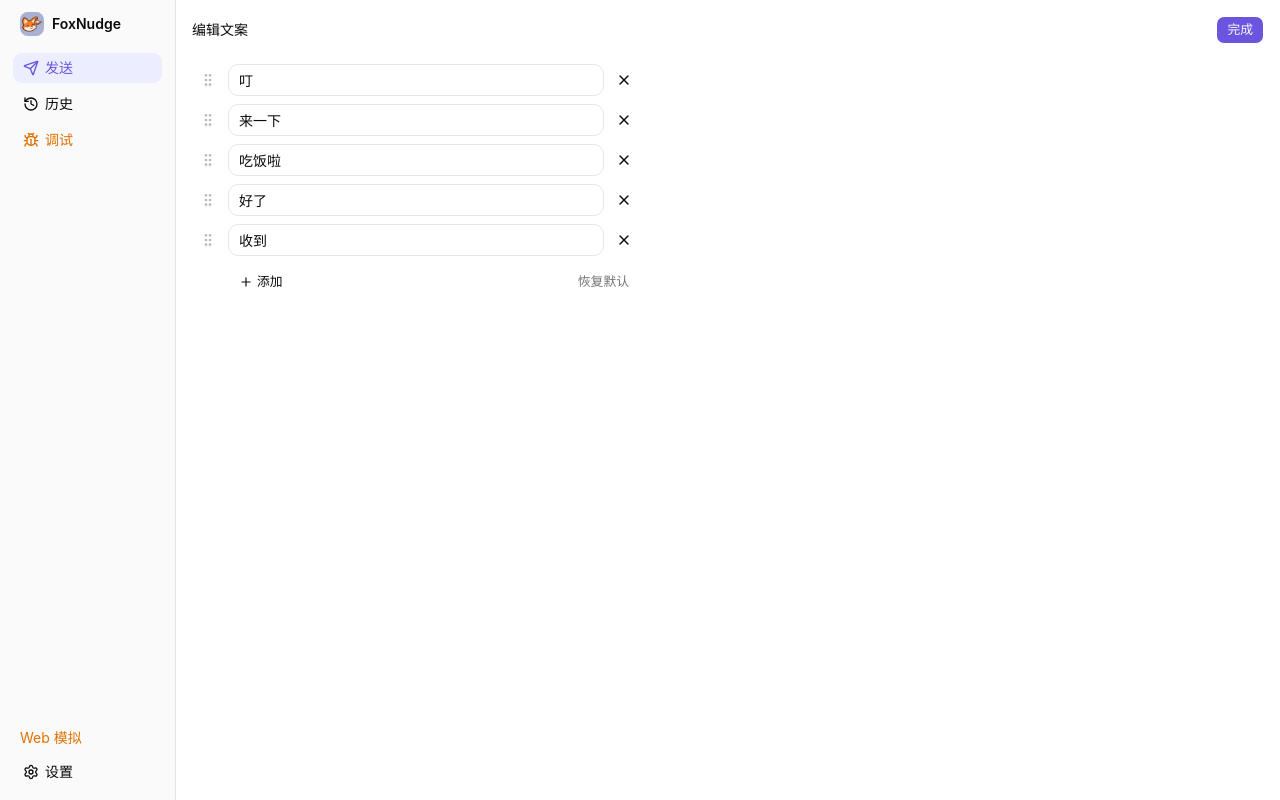
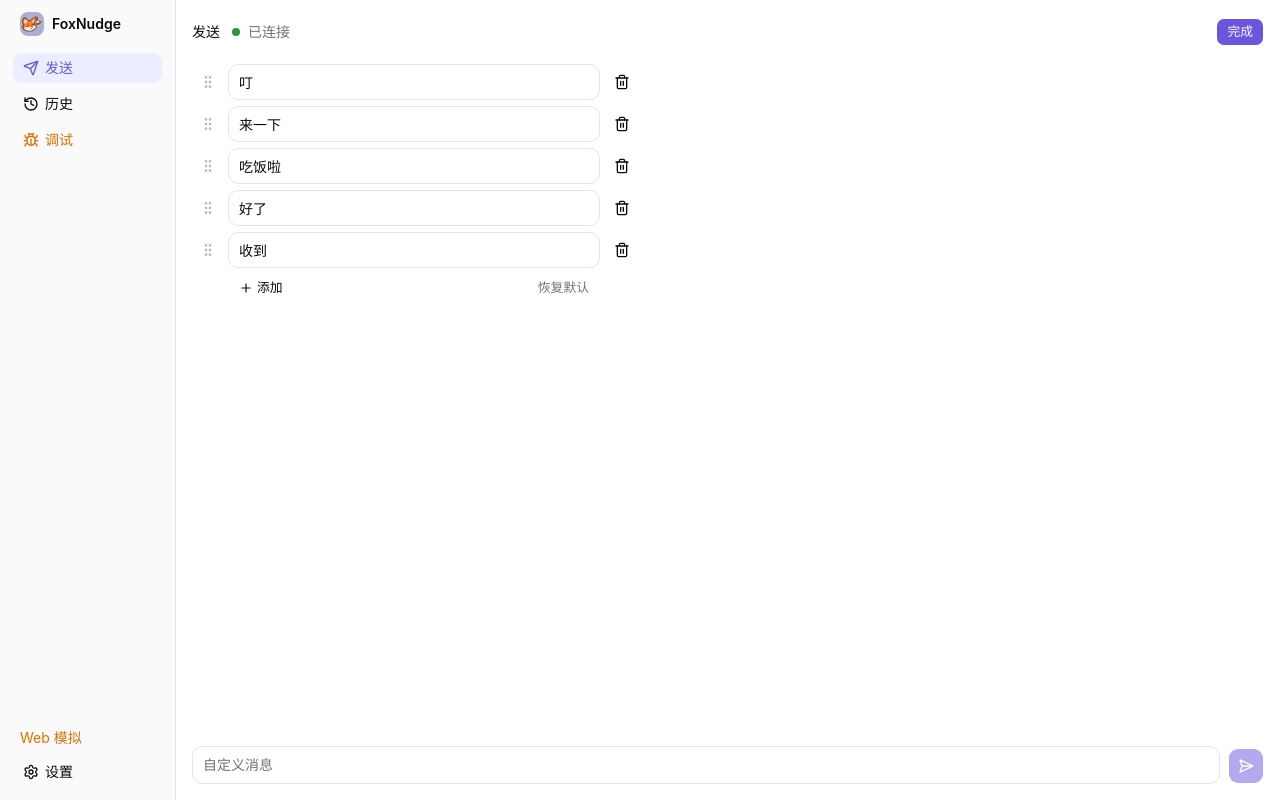
Before and after one commit to Tobepeter/fox-nudge, a React (Vite) app: page / in a window 1280 px wide. Both pictures are taken after a click on the button 1250 px from the left and 30 px from the top of the page. Built offline with nearby package versions, Linux system fonts and the light colour scheme.

Commit message:
编辑文案不改布局：按钮原地变输入框加垃圾桶；删除带倒计时撤销；历史标注保留条数
Co-Authored-By: Claude Opus 5.5 <noreply@anthropic.com>

```diff
--- a/src/components/compose.tsx
+++ b/src/components/compose.tsx
@@ -1,5 +1,5 @@
-import { useEffect, useState, type RefObject } from 'react'
-import { GripVertical, Pencil, Plus, SendHorizontal, X } from 'lucide-react'
+import { useCallback, useEffect, useRef, useState, type RefObject } from 'react'
+import { GripVertical, Pencil, Plus, SendHorizontal, Trash2 } from 'lucide-react'
 import {
   closestCenter,
   DndContext,
@@ -18,15 +18,17 @@ import { AutoTextarea } from './auto-textarea'
 import { ConfirmAction } from './confirm-action'
 import { ConnectionStatus } from './connection-status'
 import { Tip } from './tip'
+import { UndoNotice, type PendingUndo } from './undo-notice'
 import type { Snapshot, Template } from '../lib/runtime'
 
 const LIMIT = 10
-// 编辑列表只允许上下拖
+const TEXT_LIMIT = 100
+const UNDO_MS = 5000
+// 只允许上下拖
 const vertical: Modifier = ({ transform }) => ({ ...transform, x: 0 })
-const TEXT_LIMIT = 100
 
-// 失焦或回车保存，Esc 还原
-function TextField(props: { value: string; onSave: (value: string) => void; autoFocus?: boolean; placeholder?: string }) {
+// 编辑态的文案输入框：和按钮同高，失焦或回车保存，Esc 还原
+function TextField(props: { value: string; onSave: (value: string) => void; autoFocus?: boolean; placeholder?: string; onCancel?: () => void }) {
   const [value, setValue] = useState(props.value)
   useEffect(() => setValue(props.value), [props.value])
   return (
@@ -35,19 +37,40 @@ function TextField(props: { value: string; onSave: (value: string) => void; auto
       value={value}
       maxLength={TEXT_LIMIT}
       placeholder={props.placeholder}
+      className='h-9 min-w-0 flex-1'
       onChange={(e) => setValue(e.target.value)}
-      onBlur={() => value.trim() && value.trim() !== props.value && props.onSave(value.trim())}
+      onBlur={() => {
+        const next = value.trim()
+        if (next && next !== props.value) props.onSave(next)
+        else if (!next) props.onCancel?.()
+      }}
       onKeyDown={(e) => {
         if (e.key === 'Enter' && !e.nativeEvent.isComposing) (e.target as HTMLInputElement).blur()
-        if (e.key === 'Escape') setValue(props.value)
+        if (e.key === 'Escape') {
+          setValue(props.value)
+          props.onCancel?.()
+        }
       }}
     />
   )
 }
 
-// 拖动把手，平时淡一些，悬停整行时加深
-function Handle({ sortable }: { sortable: ReturnType<typeof useSortable> }) {
+// 一行：左侧把手、中间按钮或输入框、右侧固定一格（编辑时是垃圾桶），两种状态位置和高度一致
+function Row(props: {
+  item: Template
+  editing: boolean
+  disabled: boolean
+  send: (text: string) => void
+  update: (text: string) => void
+  remove: () => void
+}) {
+  const sortable = useSortable({ id: props.item.id })
   return (
+    <li
+      ref={sortable.setNodeRef}
+      style={{ transform: CSS.Translate.toString(sortable.transform), transition: sortable.transition }}
+      className={`group flex items-center gap-1 ${sortable.isDragging ? 'relative z-10' : ''}`}
+    >
       <button
         aria-label='拖动排序'
         className='flex size-8 shrink-0 cursor-grab touch-none items-center justify-center rounded-md text-muted-foreground/50 group-hover:text-muted-foreground hover:bg-muted active:cursor-grabbing'
@@ -56,38 +79,9 @@ function Handle({ sortable }: { sortable: ReturnType<typeof useSortable> }) {
       >
         <GripVertical className='size-4' />
       </button>
-  )
-}
-
-function Row(props: { item: Template; update: (text: string) => void; remove: () => void }) {
-  const sortable = useSortable({ id: props.item.id })
-  return (
-    <li
-      ref={sortable.setNodeRef}
-      style={{ transform: CSS.Translate.toString(sortable.transform), transition: sortable.transition }}
-      className={`group flex items-center gap-1 bg-background py-1 ${sortable.isDragging ? 'relative z-10 rounded-lg shadow-md' : ''}`}
-    >
-      <Handle sortable={sortable} />
+      {props.editing ? (
         <TextField value={props.item.text} onSave={props.update} />
-      <Tip content='删除'>
-        <Button variant='ghost' size='icon' aria-label='删除' onClick={props.remove}>
-          <X />
-        </Button>
-      </Tip>
-    </li>
-  )
-}
-
-// 发送列表的一行：左侧把手拖动排序，整行按钮点击广播
-function SendRow(props: { item: Template; disabled: boolean; send: (text: string) => void }) {
-  const sortable = useSortable({ id: props.item.id })
-  return (
-    <li
-      ref={sortable.setNodeRef}
-      style={{ transform: CSS.Translate.toString(sortable.transform), transition: sortable.transition }}
-      className={`group flex items-center gap-1 ${sortable.isDragging ? 'relative z-10' : ''}`}
-    >
-      <Handle sortable={sortable} />
+      ) : (
         <Button
           variant='outline'
           className={`h-9 min-w-0 flex-1 justify-start ${sortable.isDragging ? 'shadow-md' : ''}`}
@@ -96,96 +90,17 @@ function SendRow(props: { item: Template; disabled: boolean; send: (text: string
         >
           <span className='truncate'>{props.item.text}</span>
         </Button>
+      )}
+      <span className='flex size-9 shrink-0 items-center justify-center'>
+        {props.editing && (
+          <Tip content='删除'>
+            <Button variant='ghost' size='icon' aria-label='删除' onClick={props.remove}>
+              <Trash2 />
+            </Button>
+          </Tip>
+        )}
+      </span>
     </li>
-  )
-}
-
-function SendList(props: { items: Template[]; disabled: boolean; send: (text: string) => void; save: (next: Template[]) => void }) {
-  const { items } = props
-  const sensors = useSensors(useSensor(PointerSensor), useSensor(KeyboardSensor, { coordinateGetter: sortableKeyboardCoordinates }))
-  function onDragEnd({ active, over }: DragEndEvent) {
-    if (!over || active.id === over.id) return
-    props.save(arrayMove(items, items.findIndex((t) => t.id === active.id), items.findIndex((t) => t.id === over.id)))
-  }
-  return (
-    <DndContext sensors={sensors} collisionDetection={closestCenter} modifiers={[vertical]} onDragEnd={onDragEnd}>
-      <SortableContext items={items.map((t) => t.id)} strategy={verticalListSortingStrategy}>
-        <ul className='max-w-md space-y-1.5'>
-          {items.map((item) => (
-            <SendRow key={item.id} item={item} disabled={props.disabled} send={props.send} />
-          ))}
-        </ul>
-      </SortableContext>
-    </DndContext>
-  )
-}
-
-// 编辑模式：一行一条，拖动左侧把手排序
-function Editor(props: { items: Template[]; save: (next: Template[]) => void; reset: () => Promise<boolean> }) {
-  const { items, save } = props
-  const [adding, setAdding] = useState(false)
-  const sensors = useSensors(
-    useSensor(PointerSensor),
-    useSensor(KeyboardSensor, { coordinateGetter: sortableKeyboardCoordinates }),
-  )
-  function onDragEnd({ active, over }: DragEndEvent) {
-    if (!over || active.id === over.id) return
-    save(arrayMove(items, items.findIndex((t) => t.id === active.id), items.findIndex((t) => t.id === over.id)))
-  }
-  return (
-    <div className='max-w-md'>
-      <DndContext sensors={sensors} collisionDetection={closestCenter} modifiers={[vertical]} onDragEnd={onDragEnd}>
-        <SortableContext items={items.map((t) => t.id)} strategy={verticalListSortingStrategy}>
-          <ul>
-            {items.map((item) => (
-              <Row
-                key={item.id}
-                item={item}
-                update={(text) => save(items.map((t) => (t.id === item.id ? { ...t, text } : t)))}
-                remove={() => save(items.filter((t) => t.id !== item.id))}
-              />
-            ))}
-          </ul>
-        </SortableContext>
-      </DndContext>
-      {adding && (
-        <div className='flex items-center gap-1 py-1 pl-9'>
-          <TextField
-            value=''
-            autoFocus
-            placeholder='新文案'
-            onSave={(text) => {
-              setAdding(false)
-              save([...items, { id: '', text }])
-            }}
-          />
-          <Button variant='ghost' size='icon' aria-label='取消' onClick={() => setAdding(false)}>
-            <X />
-          </Button>
-        </div>
-      )}
-      <div className='flex items-center justify-between pt-2 pl-9'>
-        {items.length < LIMIT && !adding ? (
-          <Button variant='ghost' size='sm' onClick={() => setAdding(true)}>
-            <Plus />
-            添加
-          </Button>
-        ) : (
-          <span />
-        )}
-        <ConfirmAction
-          label='恢复默认'
-          description='恢复默认文案？当前文案会被替换'
-          success='已恢复默认文案'
-          trigger={
-            <Button variant='ghost' size='sm' className='text-muted-foreground'>
-              恢复默认
-            </Button>
-          }
-          onConfirm={props.reset}
-        />
-      </div>
-    </div>
   )
 }
 
@@ -208,19 +123,50 @@ export function Compose(props: {
   // 排序和编辑立即生效，保存失败时跟随快照还原
   const [items, setItems] = useState(snapshot.templates)
   useEffect(() => setItems(snapshot.templates), [snapshot.templates])
+  const latest = useRef(items)
+  latest.current = items
+  const [adding, setAdding] = useState(false)
+  const [undo, setUndo] = useState<PendingUndo | null>(null)
+  const clearUndo = useCallback(() => setUndo(null), [])
+  useEffect(() => {
+    if (!editing) setAdding(false)
+  }, [editing])
+  const sensors = useSensors(useSensor(PointerSensor), useSensor(KeyboardSensor, { coordinateGetter: sortableKeyboardCoordinates }))
   function save(next: Template[]) {
     setItems(next)
     void props.saveTemplates(next).then((ok) => !ok && setItems(snapshot.templates))
+  }
+  // 删除立即生效，5 秒内可撤销，插回原位置；再删一条会顶掉上一次的撤销
+  function remove(item: Template) {
+    const index = items.findIndex((t) => t.id === item.id)
+    save(items.filter((t) => t.id !== item.id))
+    setUndo({
+      key: `${item.id}-${Date.now()}`,
+      label: `已删除「${item.text}」`,
+      expiresAt: Date.now() + UNDO_MS,
+      undo: () => {
+        const current = latest.current
+        if (current.some((t) => t.id === item.id) || current.length >= LIMIT) return
+        const next = [...current]
+        next.splice(Math.min(index, next.length), 0, item)
+        save(next)
+      },
+    })
+  }
+  function onDragEnd({ active, over }: DragEndEvent) {
+    if (!over || active.id === over.id) return
+    save(arrayMove(items, items.findIndex((t) => t.id === active.id), items.findIndex((t) => t.id === over.id)))
   }
   async function submit() {
     if (await props.send(props.draft)) props.setDraft('')
   }
   return (
     <section className='flex min-h-0 flex-1 flex-col gap-4'>
-      <div className='flex shrink-0 items-center justify-between gap-3'>
+      <UndoNotice pending={undo} onExpire={clearUndo} />
+      <div className='flex h-8 shrink-0 items-center justify-between gap-3'>
         <div className='flex min-w-0 items-center gap-3'>
-          <h2 className='font-medium'>{editing ? '编辑文案' : '发送'}</h2>
-          {!editing && <ConnectionStatus connection={snapshot.connection} onReconnect={props.reconnect} />}
+          <h2 className='font-medium'>发送</h2>
+          <ConnectionStatus connection={snapshot.connection} onReconnect={props.reconnect} />
         </div>
         {editing ? (
           <Button size='sm' onClick={() => props.setEditing(false)}>
@@ -235,15 +181,66 @@ export function Compose(props: {
         )}
       </div>
       <div className='app-scroll -mx-4 min-h-0 flex-1 overflow-y-auto px-4'>
-        {editing ? (
-          <Editor items={items} save={save} reset={props.resetTemplates} />
-        ) : items.length === 0 ? (
-          <p className='text-muted-foreground'>暂无文案</p>
+        <div className='max-w-md'>
+          {items.length === 0 && !editing && <p className='text-muted-foreground'>暂无文案</p>}
+          <DndContext sensors={sensors} collisionDetection={closestCenter} modifiers={[vertical]} onDragEnd={onDragEnd}>
+            <SortableContext items={items.map((t) => t.id)} strategy={verticalListSortingStrategy}>
+              <ul className='space-y-1.5'>
+                {items.map((item) => (
+                  <Row
+                    key={item.id}
+                    item={item}
+                    editing={editing}
+                    disabled={busy}
+                    send={(text) => void props.send(text)}
+                    update={(text) => save(items.map((t) => (t.id === item.id ? { ...t, text } : t)))}
+                    remove={() => remove(item)}
+                  />
+                ))}
+              </ul>
+            </SortableContext>
+          </DndContext>
+          {editing && (
+            <div className='space-y-1.5 pt-1.5'>
+              {adding && (
+                <div className='flex items-center gap-1 pr-10 pl-9'>
+                  <TextField
+                    value=''
+                    autoFocus
+                    placeholder='新文案'
+                    onCancel={() => setAdding(false)}
+                    onSave={(text) => {
+                      setAdding(false)
+                      save([...items, { id: '', text }])
+                    }}
+                  />
+                </div>
+              )}
+              <div className='flex items-center justify-between pr-10 pl-9'>
+                {items.length < LIMIT && !adding ? (
+                  <Button variant='ghost' size='sm' onClick={() => setAdding(true)}>
+                    <Plus />
+                    添加
+                  </Button>
                 ) : (
-          <SendList items={items} disabled={busy} save={save} send={(text) => void props.send(text)} />
+                  <span />
+                )}
+                <ConfirmAction
+                  label='恢复默认'
+                  description='恢复默认文案？当前文案会被替换'
+                  success='已恢复默认文案'
+                  trigger={
+                    <Button variant='ghost' size='sm' className='text-muted-foreground'>
+                      恢复默认
+                    </Button>
+                  }
+                  onConfirm={props.resetTemplates}
+                />
+              </div>
+            </div>
           )}
         </div>
-      {!editing && (
+      </div>
       <div className='flex shrink-0 items-end gap-2'>
         <AutoTextarea
           ref={props.inputRef}
@@ -259,7 +256,6 @@ export function Compose(props: {
           <SendHorizontal />
         </Button>
       </div>
-      )}
     </section>
   )
 }
--- a/src/components/history.tsx
+++ b/src/components/history.tsx
@@ -1,5 +1,6 @@
 import { Trash2 } from 'lucide-react'
 import { ConfirmAction } from './confirm-action'
+import { HelpTip } from './help-tip'
 import { Avatar } from './avatar'
 import type { Identity, Message } from '../lib/runtime'
 
@@ -22,7 +23,10 @@ export function History(props: {
   return (
     <section className='flex min-h-0 flex-1 flex-col gap-3'>
       <div className='flex shrink-0 items-center justify-between'>
-        <h2 className='font-medium'>历史</h2>
+        <div className='flex items-center gap-0.5'>
+          <h2 className='font-medium'>历史</h2>
+          <HelpTip label='历史保留规则'>只保留最近 300 条，更早的自动清掉；只存在这台电脑上</HelpTip>
+        </div>
         {messages.length > 0 && (
           <ConfirmAction
             label='清空历史'
--- /dev/null
+++ b/src/components/undo-notice.tsx
@@ -0,0 +1,59 @@
+import { useEffect } from 'react'
+import { toast } from 'sonner'
+
+export type PendingUndo = {
+  /** 每次删除唯一，新的删除顶掉旧的 */
+  key: string
+  label: string
+  expiresAt: number
+  undo: () => void
+}
+
+const toastId = 'undo-delete'
+
+// 照 TalkMore：同一个通知位，倒计时撤销；新的删除会替换旧的，多次撤销之间互斥
+export function UndoNotice(props: { pending: PendingUndo | null; onExpire: () => void }) {
+  const { pending, onExpire } = props
+  useEffect(() => {
+    if (!pending) {
+      toast.dismiss(toastId)
+      return
+    }
+    let previous = -1
+    let dismissed = false
+    function update() {
+      if (dismissed || !pending) return
+      const seconds = Math.max(0, Math.ceil((pending.expiresAt - Date.now()) / 1000))
+      if (seconds === previous) return
+      previous = seconds
+      if (!seconds) {
+        toast.dismiss(toastId)
+        onExpire()
+        return
+      }
+      toast(pending.label, {
+        id: toastId,
+        duration: Infinity,
+        onDismiss: () => {
+          dismissed = true
+          onExpire()
+        },
+        action: {
+          label: `撤销 ${seconds}s`,
+          onClick: (event) => {
+            event.preventDefault()
+            dismissed = true
+            toast.dismiss(toastId)
+            pending.undo()
+            onExpire()
+          },
+        },
+      })
+    }
+    update()
+    const timer = window.setInterval(update, 250)
+    return () => window.clearInterval(timer)
+  }, [pending, onExpire])
+  useEffect(() => () => void toast.dismiss(toastId), [])
+  return null
+}
```
Lines whose indentation alone changed are shown as unchanged.
